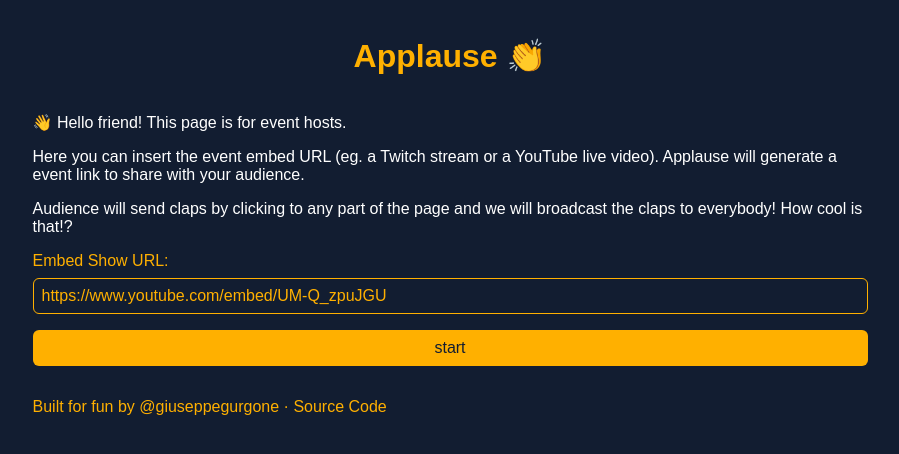
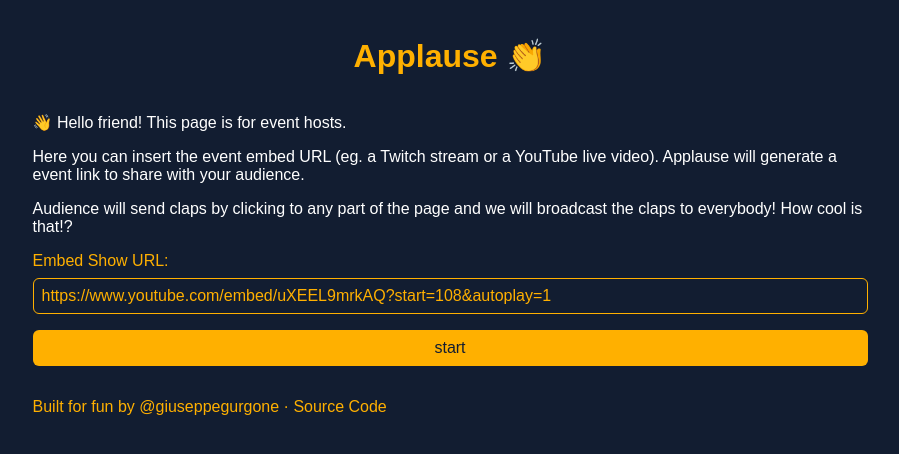
Before and after one commit to giuseppeg/Applause, a Next.js app: page / in a window 1280 px wide. Shown: the top 454 px of the page, without its empty margins (190-1089 px from the left). Built offline with nearby package versions, Linux system fonts and the light colour scheme; a web font is replaced by a local one.

Commit message:
Update default video

```diff
--- a/pages/index.js
+++ b/pages/index.js
@@ -119,7 +119,7 @@ export default function Host() {
           <Input
             type="url"
             name="url"
-            defaultValue="https://www.youtube.com/embed/UM-Q_zpuJGU"
+            defaultValue="https://www.youtube.com/embed/uXEEL9mrkAQ?start=108&autoplay=1"
           />
         </label>
         <Button>start</Button>
```
